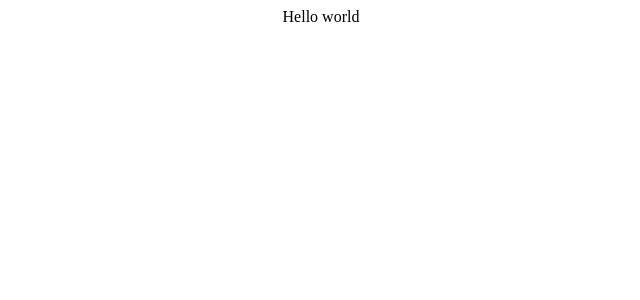
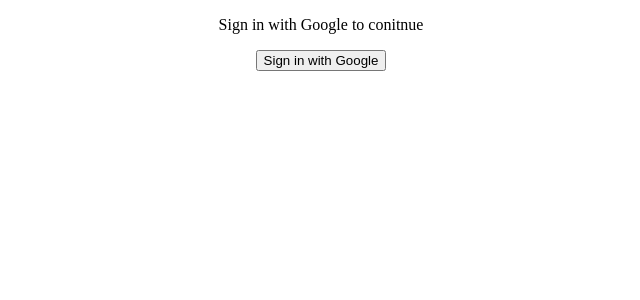
Before and after one commit to DNieli/chat-app-react-firebase, a React (Create React App) app: page / in a window 1280 px wide. Shown: the top 300 px of the page, without its empty margins (319-959 px from the left). Built offline with nearby package versions, Linux system fonts and the light colour scheme.

Commit message:
added firebase and universal-cookies

```diff
--- a/package.json
+++ b/package.json
@@ -6,9 +6,11 @@
     "@testing-library/jest-dom": "^5.17.0",
     "@testing-library/react": "^13.4.0",
     "@testing-library/user-event": "^13.5.0",
+    "firebase": "^10.1.0",
     "react": "^18.2.0",
     "react-dom": "^18.2.0",
     "react-scripts": "5.0.1",
+    "universal-cookie": "^4.0.4",
     "web-vitals": "^2.1.4"
   },
   "scripts": {
--- a/src/App.js
+++ b/src/App.js
@@ -1,9 +1,10 @@
 import './App.css';
+import { Auth } from './components/Auth';
 
 function App() {
   return (
     <div className="App">
-      Hello world
+      <Auth />
     </div>
   );
 }
--- /dev/null
+++ b/src/components/Auth.js
@@ -0,0 +1,19 @@
+import { auth, provider } from "../firebase-config";
+import { signInWithPopup } from "firebase/auth";
+
+import Cookies from 'universal-cookie';
+const cookies = new Cookies();
+
+export const Auth = () => {
+  const signInWithGoogle = async () => {
+    const result = await signInWithPopup(auth, provider);
+    console.log(result);
+  };
+
+  return (
+    <div className="auth">
+      <p>Sign in with Google to conitnue</p>
+      <button onClick={signInWithGoogle}>Sign in with Google</button>
+    </div>
+  );
+};
--- /dev/null
+++ b/src/firebase-config.js
@@ -0,0 +1,20 @@
+// Import the functions you need from the SDKs you need
+import { initializeApp } from "firebase/app";
+import { getAuth , GoogleAuthProvider} from 'firebase/auth';
+// TODO: Add SDKs for Firebase products that you want to use
+// https://firebase.google.com/docs/web/setup#available-libraries
+
+// Your web app's Firebase configuration
+const firebaseConfig = {
+  apiKey: "API_KEY",
+  authDomain: "authDomain",
+  projectId: "projectId",
+  storageBucket: "storageBucket",
+  messagingSenderId: "messagingSenderId",
+  appId: "appId"
+};
+
+// Initialize Firebase
+const app = initializeApp(firebaseConfig);
+export const auth = getAuth(app);
+export const provider = new GoogleAuthProvider();
```
Also changed, not shown: 1 other file (tests, documents, lock files or other folders).
